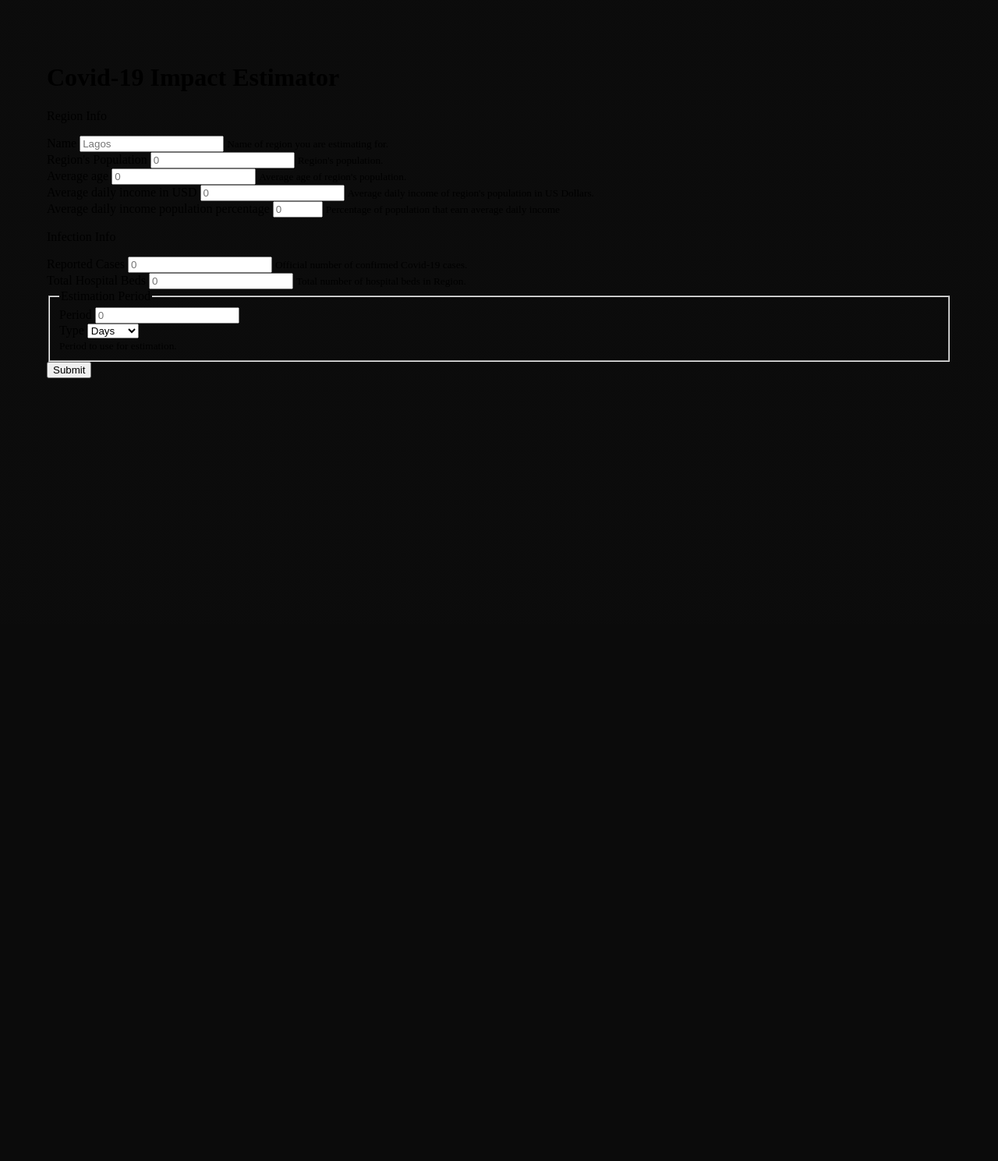
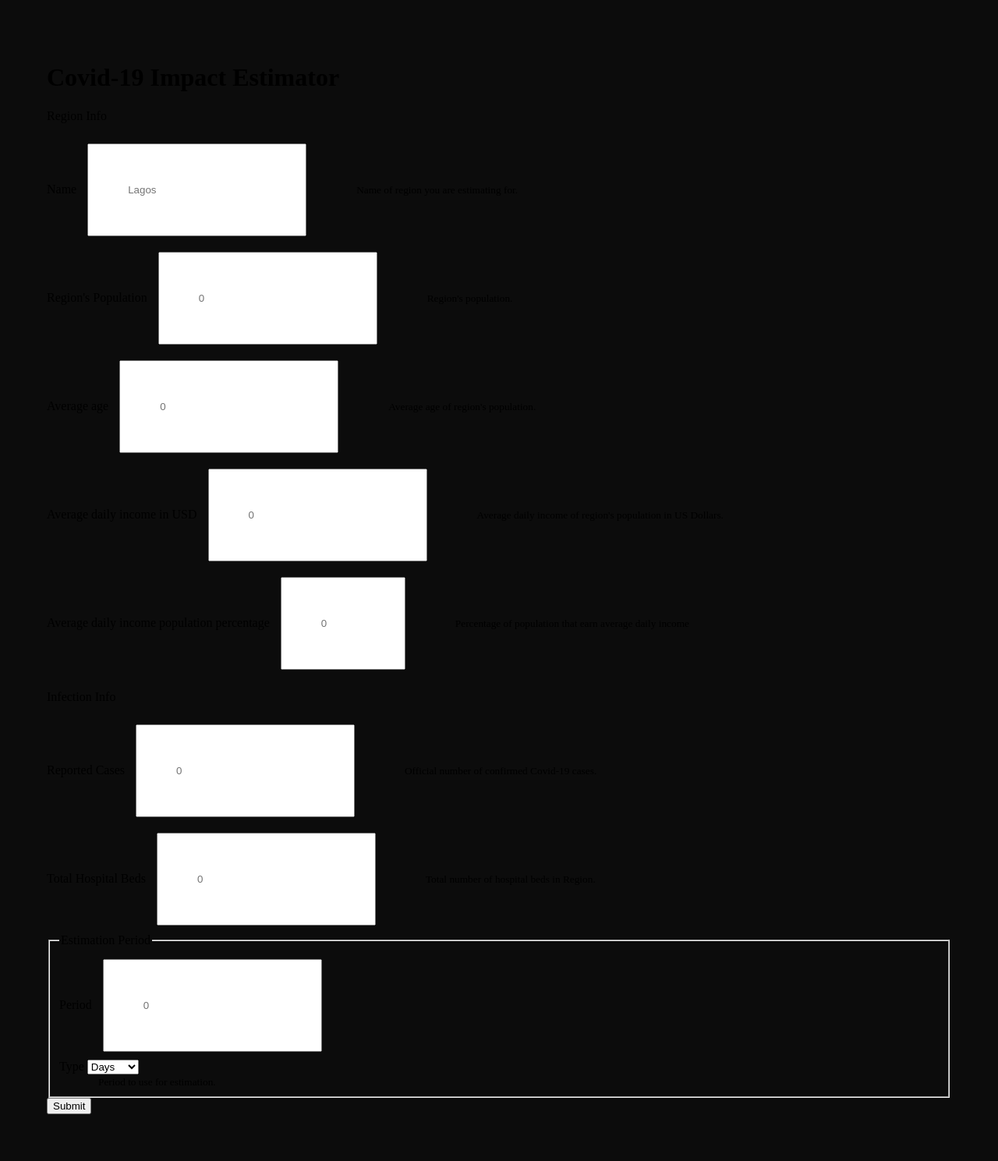
Before and after one commit to patbpm/convid19estimator, a Django app: page / in a window 1280 px wide. Shown: the whole page at 78% size. Before the commit the page ends 485 px from the top, so only its background shows below. Run offline with Django 3.2, Linux system fonts and the light colour scheme.

Commit message:
Ajusting the prelood 3

```diff
--- a/templates/base.html
+++ b/templates/base.html
@@ -20,6 +20,18 @@
             padding: 50px;
             margin: 10px;
         }
+
+        input {
+            padding: 50px;
+            margin: 10px;
+        }
+
+        small {
+            padding: 40px;
+            margin: 10px;
+        }
+
+
         @media (max-width: 300px) {
             body { background-color: #405856; }
         }
```
